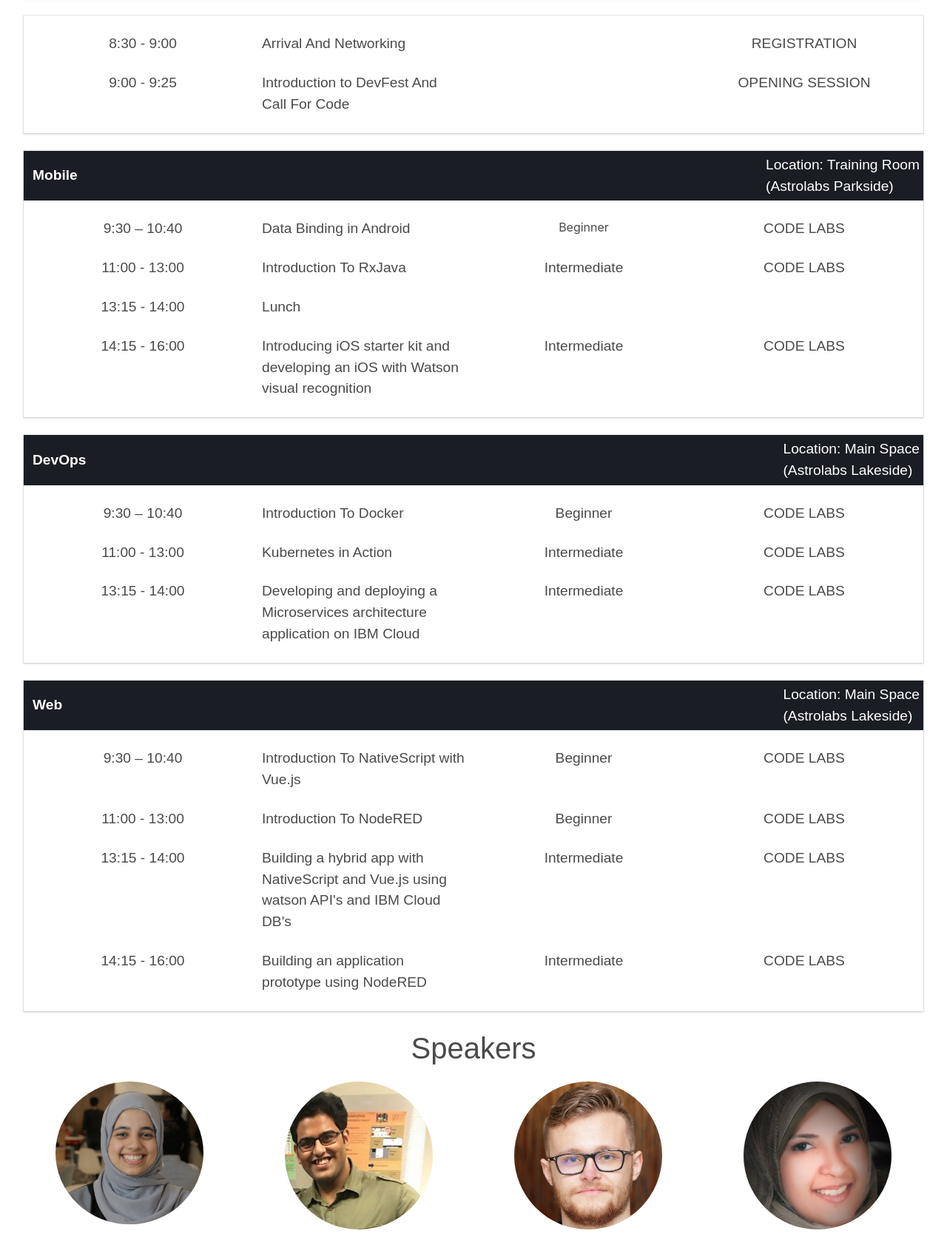
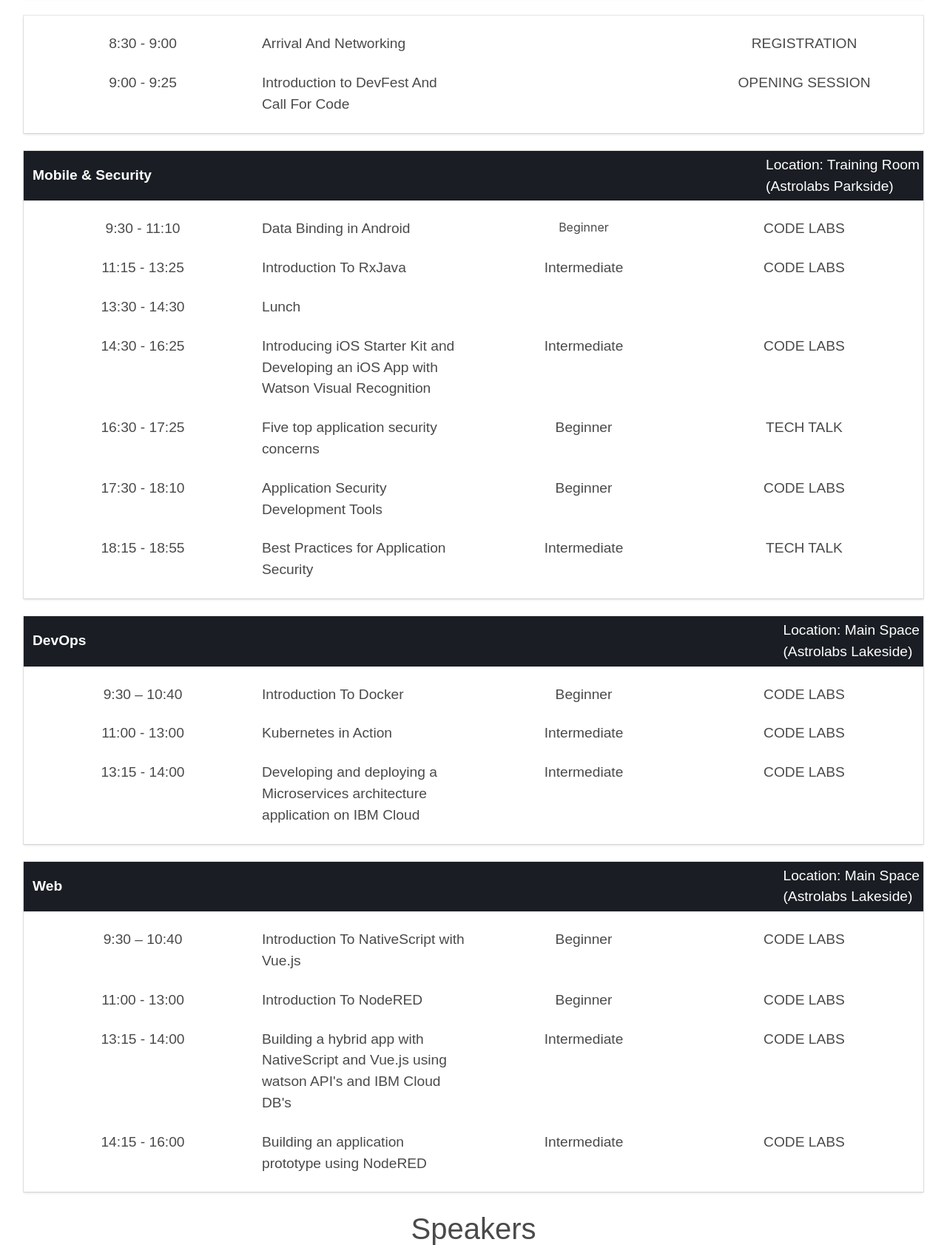
Before and after one commit to sudoalgorithm/IBM-Cloud-DevFest-2018-Website, a Flask app: page / in a window 1280 px wide. Shown: the part 3455-5138 px from the top of the page at 74% size. Run offline with Flask 2, Linux system fonts and the light colour scheme; some libraries are stand-ins or nearby versions.

Commit message:
Updated Mobile & Security track

```diff
--- a/templates/index.html
+++ b/templates/index.html
@@ -372,14 +372,14 @@
             <br>
             <div class="card">
                 <header class="card-header card-header-override">
-                    <p class="card-header-title card-header-title-override">Mobile</p>
+                    <p class="card-header-title card-header-title-override">Mobile & Security</p>
                     <p class="header-location"> Location: Training Room<br>(Astrolabs Parkside)</p>
                 </header>
                 <div class="card-content">
                     <div class="content">
                         <div class="columns">
                             <div class="column">
-                                <p class="has-text-centered">9:30 – 10:40</p>
+                                <p class="has-text-centered">9:30 - 11:10</p>
                             </div>
                             <div class="column">
                                 <p>Data Binding in Android</p>
@@ -393,7 +393,7 @@
                         </div>
                         <div class="columns">
                             <div class="column">
-                                <p class="has-text-centered">11:00 - 13:00</p>
+                                <p class="has-text-centered">11:15 - 13:25</p>
                             </div>
                             <div class="column">
                                 <p>Introduction To RxJava</p>
@@ -407,7 +407,7 @@
                         </div>
                         <div class="columns">
                             <div class="column">
-                                <p class="has-text-centered">13:15 - 14:00</p>
+                                <p class="has-text-centered">13:30 - 14:30</p>
                             </div>
                             <div class="column">
                                 <p>Lunch</p>
@@ -421,16 +421,58 @@
                         </div>
                         <div class="columns">
                             <div class="column">
-                                <p class="has-text-centered">14:15 - 16:00</p>
+                                <p class="has-text-centered">14:30 - 16:25</p>
                             </div>
                             <div class="column">
-                                <p>Introducing iOS starter kit and developing an iOS with Watson visual recognition</p>
+                                <p>Introducing iOS Starter Kit and Developing an iOS App with Watson Visual Recognition</p>
                             </div>
                             <div class="column">
                                 <p class="has-text-centered">Intermediate</p>
                             </div>
                             <div class="column">
                                 <p class="has-text-centered">CODE LABS</p>
+                            </div>
+                        </div>
+                        <div class="columns">
+                            <div class="column">
+                                <p class="has-text-centered">16:30 - 17:25</p>
+                            </div>
+                            <div class="column">
+                                <p>Five top application security concerns</p>
+                            </div>
+                            <div class="column">
+                                <p class="has-text-centered">Beginner</p>
+                            </div>
+                            <div class="column">
+                                <p class="has-text-centered">TECH TALK</p>
+                            </div>
+                        </div>
+                        <div class="columns">
+                            <div class="column">
+                                <p class="has-text-centered">17:30 - 18:10</p>
+                            </div>
+                            <div class="column">
+                                <p>Application Security Development Tools</p>
+                            </div>
+                            <div class="column">
+                                <p class="has-text-centered">Beginner</p>
+                            </div>
+                            <div class="column">
+                                <p class="has-text-centered">CODE LABS</p>
+                            </div>
+                        </div>
+                        <div class="columns">
+                            <div class="column">
+                                <p class="has-text-centered">18:15 - 18:55</p>
+                            </div>
+                            <div class="column">
+                                <p>Best Practices for Application Security</p>
+                            </div>
+                            <div class="column">
+                                <p class="has-text-centered">Intermediate</p>
+                            </div>
+                            <div class="column">
+                                <p class="has-text-centered">TECH TALK</p>
                             </div>
                         </div>
                     </div>
@@ -652,7 +694,7 @@
                             <label class="checkbox">
                                 <input name="selector[]" type="checkbox" class="track-checkbox" value="blockchain">Blockchain
                                 <input name="selector[]" type="checkbox" class="track-checkbox" value="datascience">Data Science
-                                <input name="selector[]" type="checkbox" class="track-checkbox" value="mobile">Mobile
+                                <input name="selector[]" type="checkbox" class="track-checkbox" value="mobile&security">Mobile & Security
                                 <input name="selector[]" type="checkbox" class="track-checkbox" value="devops">DevOps
                                 <input name="selector[]" type="checkbox" class="track-checkbox" value="web">Web
                             </label>
```
